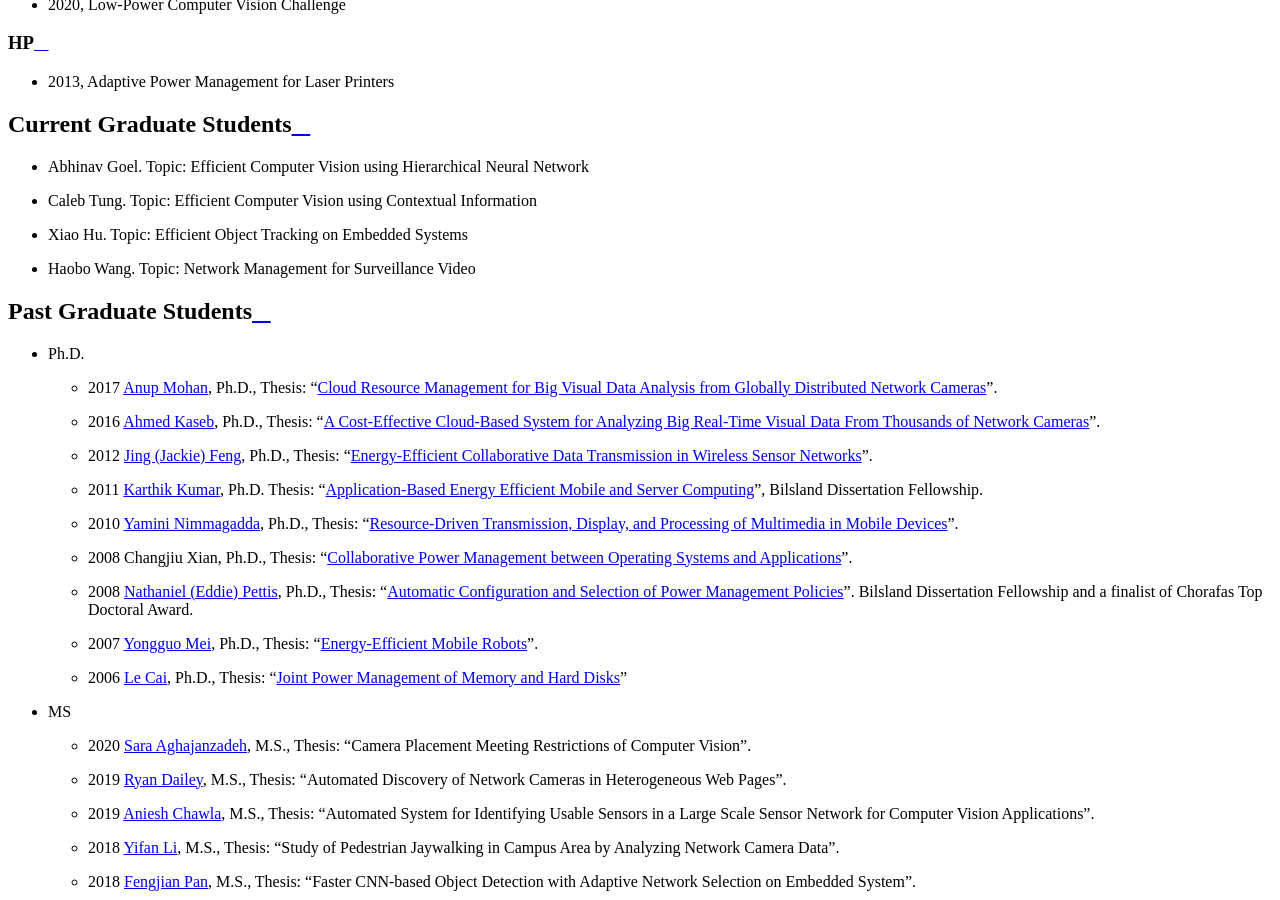
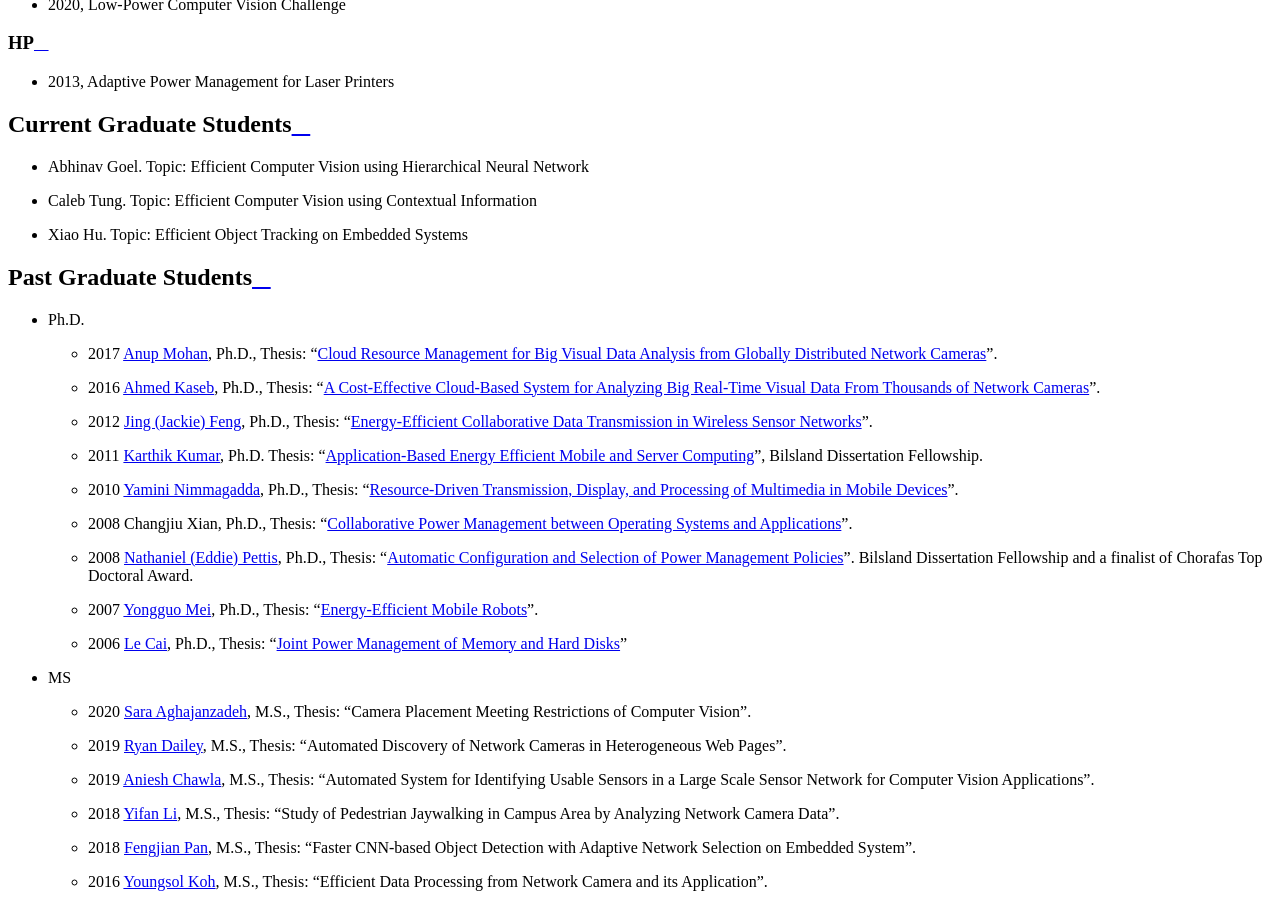
Before and after one commit to luyunghsiang/yhluweb, a Sphinx documentation site: the page built from source/research.rst, in a window 1280 px wide and 900 px high, scrolled down 2133 px. Built offline with Sphinx 7.4.7 and the Read the Docs theme 2.0.0, drawn with Linux system fonts in a browser that asks for light colours.

Commit message:
update students

```diff
--- a/source/research.rst
+++ b/source/research.rst
@@ -128,8 +128,6 @@ Current Graduate Students
 
 - Xiao Hu. Topic: Efficient Object Tracking on Embedded Systems
 
-- Haobo Wang. Topic: Network Management for Surveillance Video
-
 
 Past Graduate Students
 ----------------------
```
